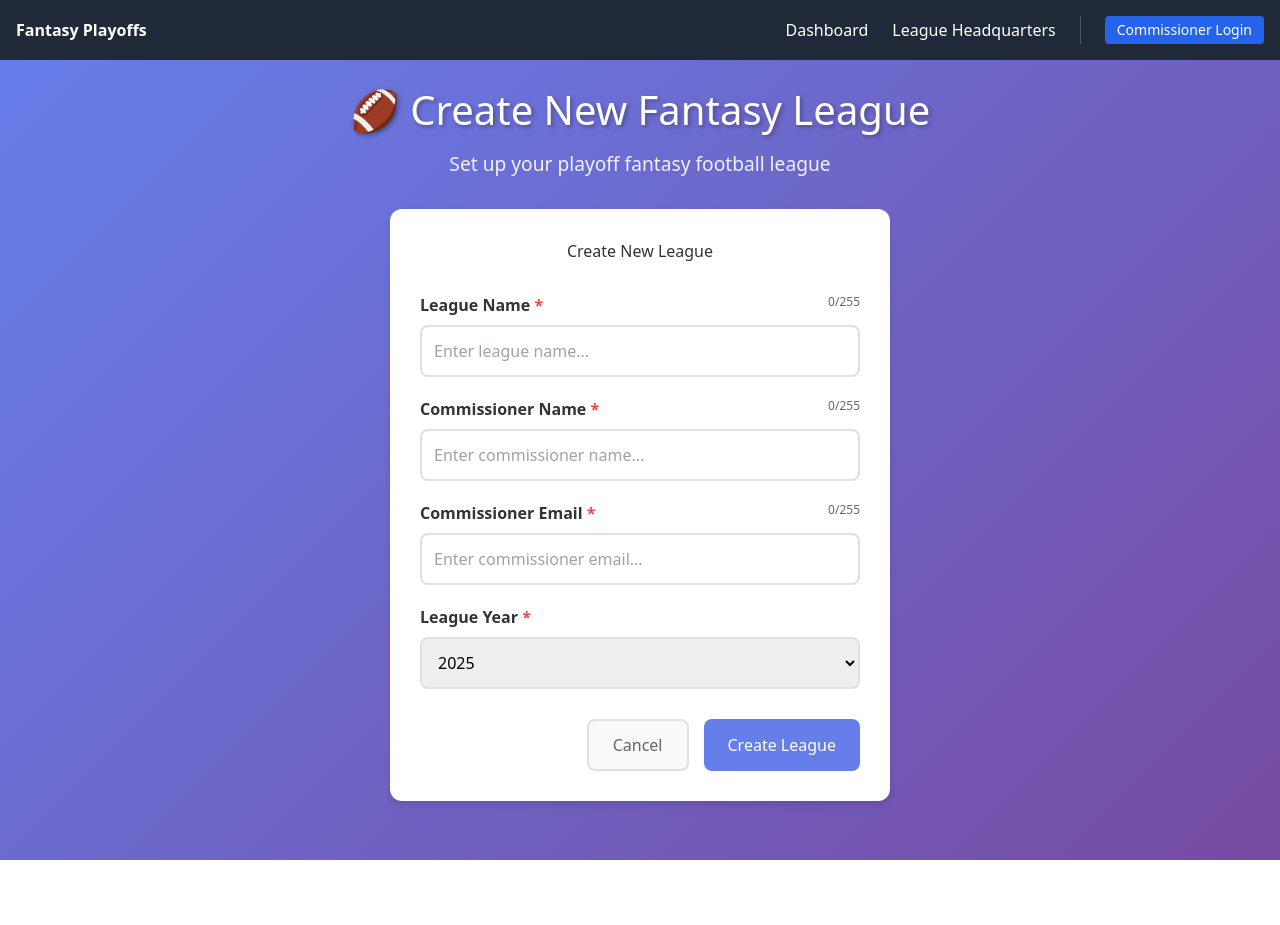
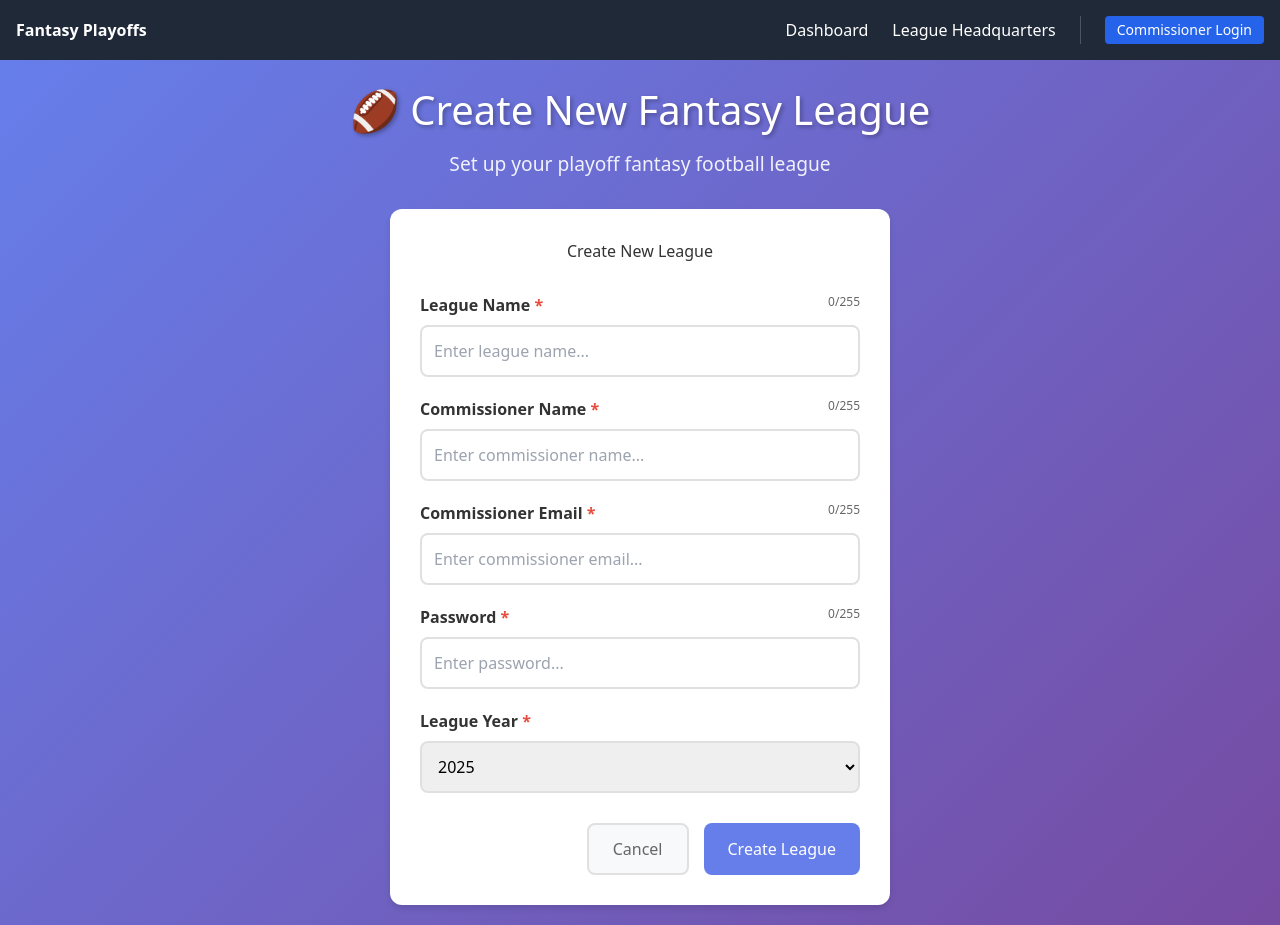
Before and after one commit to SPowell26/playoff_fantasy, a React (Vite) app: page /create-league in a window 1280 px wide. Before the commit the page ends 860 px from the top, so only its background shows below. Built offline with nearby package versions, Linux system fonts and the light colour scheme; no server answers.

Commit message:
password field added to league creation form

```diff
--- a/src/components/CreateLeagueForm.jsx
+++ b/src/components/CreateLeagueForm.jsx
@@ -1,11 +1,12 @@
 import React, { useState } from 'react';
-import { validateLeagueName, validateCommissionerName, validateEmail, validateLeagueRules } from '../utils/validation.js';
+import { validateLeagueName, validateCommissionerName, validateEmail, validatePassword, validateLeagueRules } from '../utils/validation.js';
 
 const CreateLeagueForm = ({ onSubmit, onCancel }) => {
   const [formData, setFormData] = useState({
     name: '',
     commissioner: '',
     commissionerEmail: '',
+    password: '',
     year: new Date().getFullYear()
   });
 
@@ -62,6 +63,16 @@ const CreateLeagueForm = ({ onSubmit, onCancel }) => {
       }
     }
 
+    // Validate password
+    if (!formData.password.trim()) {
+      newErrors.password = 'Password is required';
+    } else {
+      const passwordValidation = validatePassword(formData.password);
+      if (!passwordValidation.valid) {
+        newErrors.password = passwordValidation.error;
+      }
+    }
+
     // Validate year
     const currentYear = new Date().getFullYear();
     if (formData.year < currentYear || formData.year > currentYear + 5) {
@@ -87,6 +98,7 @@ const CreateLeagueForm = ({ onSubmit, onCancel }) => {
         name: formData.name.trim(),
         commissioner: formData.commissioner.trim(),
         commissionerEmail: formData.commissionerEmail.trim(),
+        password: formData.password.trim(),
         year: parseInt(formData.year)
       };
 
@@ -159,6 +171,26 @@ const CreateLeagueForm = ({ onSubmit, onCancel }) => {
           />
           {errors.commissionerEmail && <span className="error-message">{errors.commissionerEmail}</span>}
         </div>
+
+
+        <div className="form-group">
+          <label htmlFor="password">
+            Password <span className="required">*</span>
+            <span className="char-count">{formData.password.length}/255</span>
+          </label>
+          <input
+            type="password"
+            id="password"
+            name="password"
+            value={formData.password}
+            onChange={handleInputChange}
+            className={errors.password ? 'error' : ''}
+            placeholder="Enter password..."
+            required
+          />
+          {errors.password && <span className="error-message">{errors.password}</span>}
+        </div>
+
 
         <div className="form-group">
           <label htmlFor="year">
--- a/src/context/DataContext.jsx
+++ b/src/context/DataContext.jsx
@@ -67,7 +67,7 @@ export function DataProvider({ children }) {
     };
 
     // Basic function to create a new league
-    const createLeague = async (name, commissioner, commissionerEmail, year) => {
+    const createLeague = async (name, commissioner, commissionerEmail, password, year) => {
         try {
             // Validate inputs
             if (!name || !commissioner || !commissionerEmail) {
@@ -82,7 +82,7 @@ export function DataProvider({ children }) {
                 throw new Error('Commissioner name must be at least 2 characters');
             }
 
-            console.log('🏈 Creating league via API:', { name, commissioner, commissionerEmail, year });
+            console.log('🏈 Creating league via API:', { name, commissioner, commissionerEmail, password: '[HIDDEN]', year });
 
             // Create league via backend API - backend will generate the ID
             const response = await fetch(`${API_URL}/api/leagues`, {
@@ -94,6 +94,7 @@ export function DataProvider({ children }) {
                     name,
                     commissioner,
                     commissionerEmail,
+                    password,
                     year: year || currentYear
                 })
             });
--- a/src/utils/validation.js
+++ b/src/utils/validation.js
@@ -265,6 +265,19 @@ export function validateUsername(username) {
 }
 
 /**
+ * Validate password
+ */
+export function validatePassword(password) {
+  if (!password || password.length < 6) {
+    return {valid: false, error: 'Password must be at least 6 characters long' };
+}
+  if (password.length > 255) {
+    return { valid: false, error: 'Password cannot exceed 255 characters' }
+}
+  return validateTextInput(password, 'Password');
+};
+
+/**
  * Validate email address
  */
 export function validateEmail(email) {
```
Also changed, not shown: 2 other files (tests, documents, lock files or other folders).
